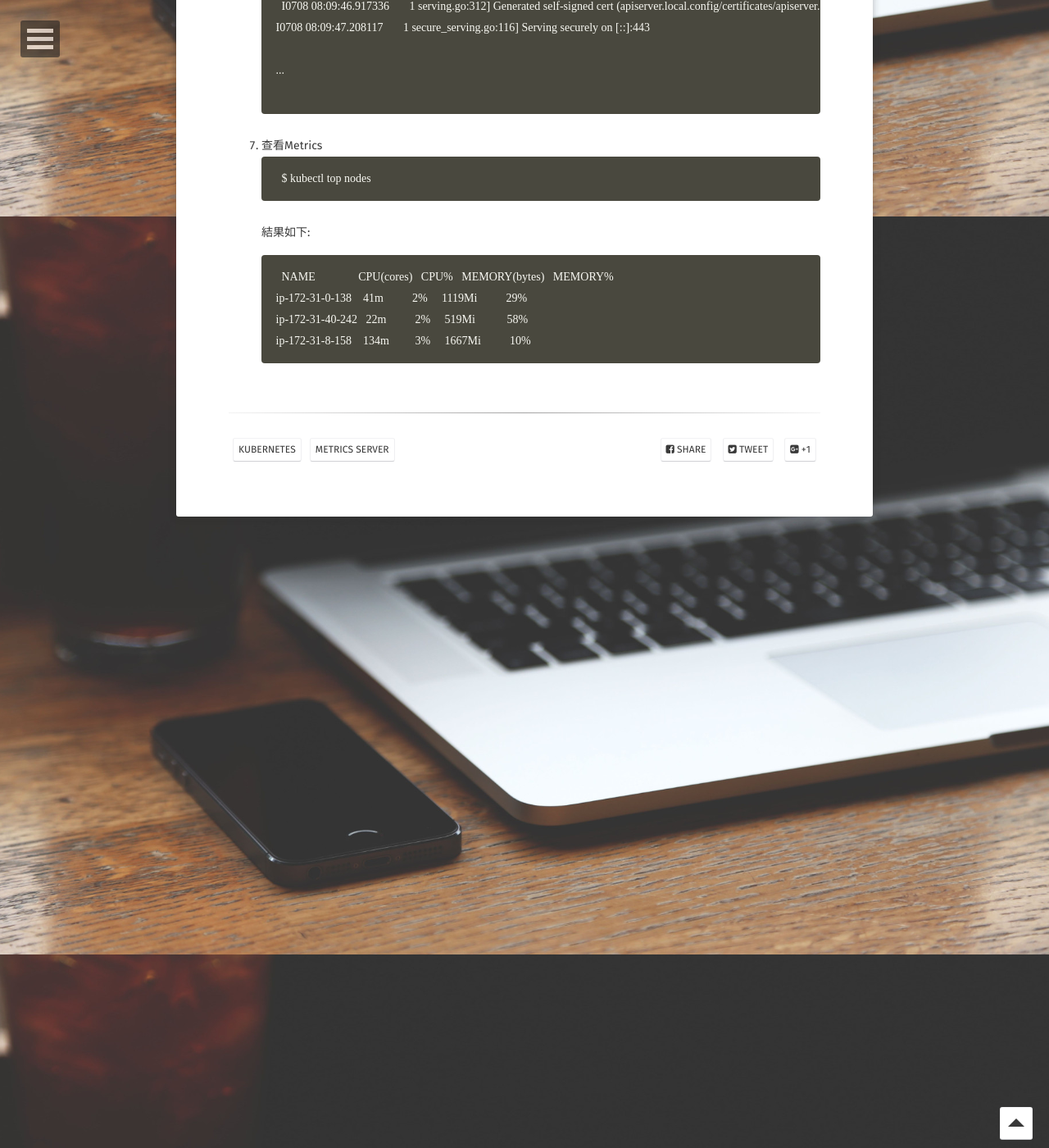
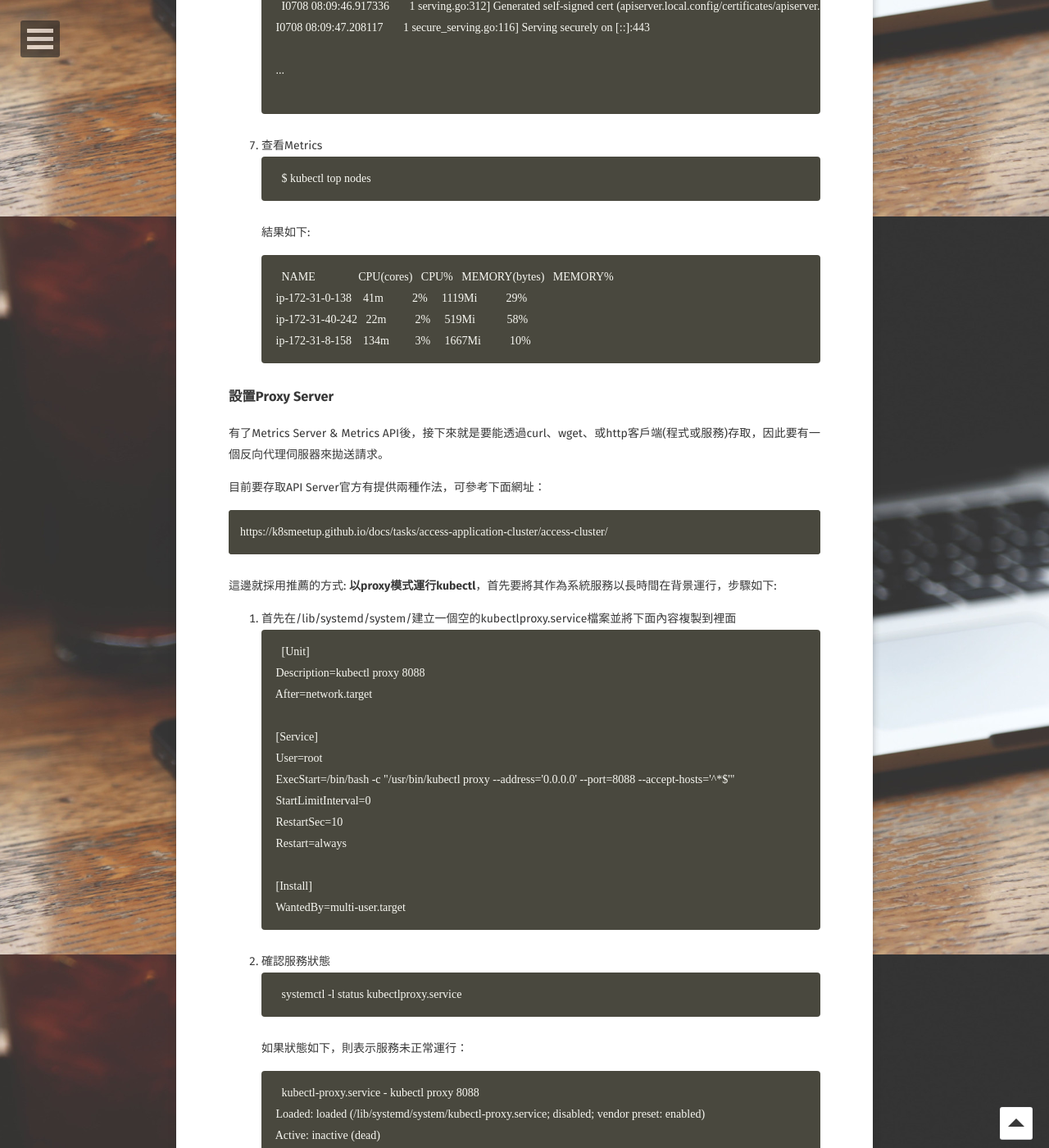
Before and after one commit to kisekitw/kisekitw.github.io, a Jekyll site: the page built from _posts/2019-07-08-Kubernetes-Metrics-Server-Installation.md, in a window 1280 px wide and 1400 px high, scrolled down 2436 px. Shown: the whole window at 82% size. Built offline with Jekyll 4.4.1, drawn with Linux system fonts in a browser that asks for light colours; some web fonts are replaced; some of the changed text lies outside the part shown.

Commit message:
metrics server

````diff
--- a/_posts/2019-07-08-Kubernetes-Metrics-Server-Installation.md
+++ b/_posts/2019-07-08-Kubernetes-Metrics-Server-Installation.md
@@ -90,3 +90,54 @@ Kubernetes v1.1開始新增了Horizontal Pod Autoscaler(HPA)控制器，該控
     ip-172-31-40-242   22m          2%     519Mi           58%
     ip-172-31-8-158    134m         3%     1667Mi          10%
     ```
+
+### 設置Proxy Server
+有了Metrics Server & Metrics API後，接下來就是要能透過curl、wget、或http客戶端(程式或服務)存取，因此要有一個反向代理伺服器來拋送請求。
+
+目前要存取API Server官方有提供兩種作法，可參考下面網址：
+```
+https://k8smeetup.github.io/docs/tasks/access-application-cluster/access-cluster/
+```
+這邊就採用推薦的方式: **以proxy模式運行kubectl**，首先要將其作為系統服務以長時間在背景運行，步驟如下:
+
+1. 首先在/lib/systemd/system/建立一個空的kubectlproxy.service檔案並將下面內容複製到裡面
+    ```
+    [Unit]
+    Description=kubectl proxy 8088
+    After=network.target
+
+    [Service]
+    User=root
+    ExecStart=/bin/bash -c "/usr/bin/kubectl proxy --address='0.0.0.0' --port=8088 --accept-hosts='^*$'"
+    StartLimitInterval=0
+    RestartSec=10
+    Restart=always
+
+    [Install]
+    WantedBy=multi-user.target
+    ```
+2. 確認服務狀態
+    ```
+    systemctl -l status kubectlproxy.service
+    ```
+    如果狀態如下，則表示服務未正常運行：
+    ```
+    kubectl-proxy.service - kubectl proxy 8088
+    Loaded: loaded (/lib/systemd/system/kubectl-proxy.service; disabled; vendor preset: enabled)
+    Active: inactive (dead)
+    ```
+3. 重新啟動
+    ```
+    systemctl daemon-reload
+    systemctl reenable kubectlproxy.service
+    systemctl restart kubectlproxy.service
+    ```
+### 測試Web API Server
+開好伺服器後就可以用Postman測試是否可以擷取到叢集相關資訊。
+Metrics Server會從K8S集群中每個Node上kubelet API收集Metrics，接著透過Metrics API就可取得K8S物件资源的Metrics指標，Metrics API掛載在/apis/metrics.k8s.io/下。
+
+![Matrics Server API](https://github.com/kisekitw/kisekitw.github.io/blob/master/assets/img/1080708/MetricsServerWebAPI.png?raw=true)
+
+從上面可知道目前Metrics API提供的資源物件指標有**Node**和**Pod**，並都提供**get**、**list**的操作，可以進一步查詢**目前**叢集中Pod的狀態：
+
+![Matrics Server API Pod](https://github.com/kisekitw/kisekitw.github.io/blob/master/assets/img/1080708/PodStatus.png?raw=true)
````
Also changed, not shown: assets/img/1080708/MetricsServerWebAPI.png (added), assets/img/1080708/PodStatus.png (added), 1 other file.
